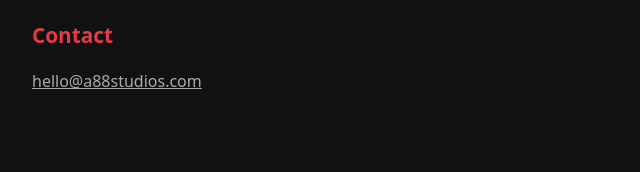
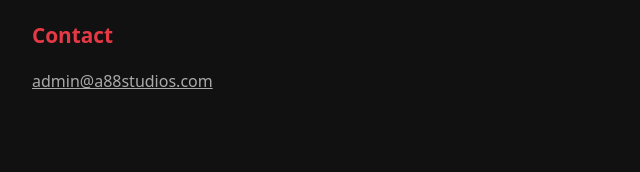
Before and after one commit to A88studios/A88studios-site, a plain HTML site: page privacy.html in a window 1280 px wide. Shown: the part 1289-1461 px from the top of the page, 248-888 px from the left. Drawn offline with Linux system fonts and the light colour scheme.

Commit message:
Update contact email in privacy policy

```diff
--- a/privacy.html
+++ b/privacy.html
@@ -47,7 +47,7 @@
     <p>We may update this policy from time to time. Changes will appear on this page with a new date.</p>
 
     <h2>Contact</h2>
-    <p><a href="mailto:hello@a88studios.com">hello@a88studios.com</a></p>
+    <p><a href="mailto:admin@a88studios.com">admin@a88studios.com</a></p>
   </main>
   <footer>
     &copy; 2026 A88 Studios
```
